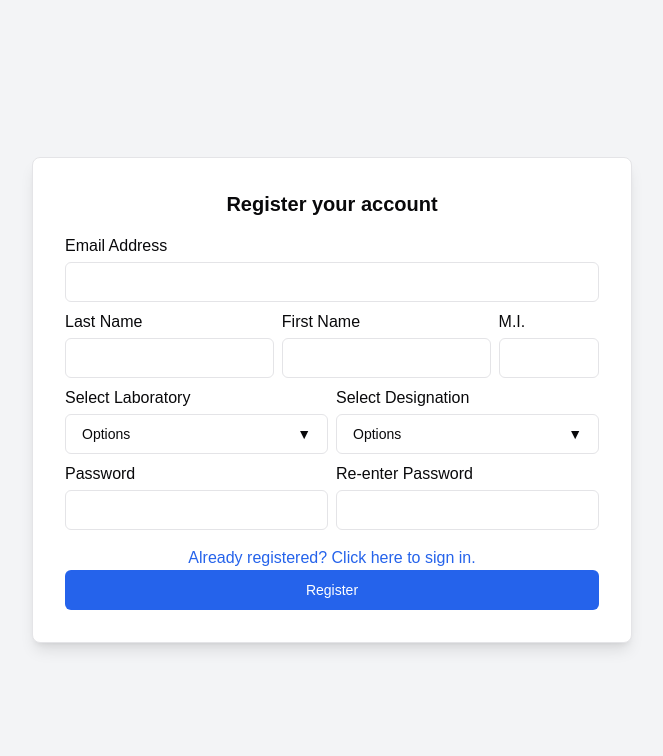
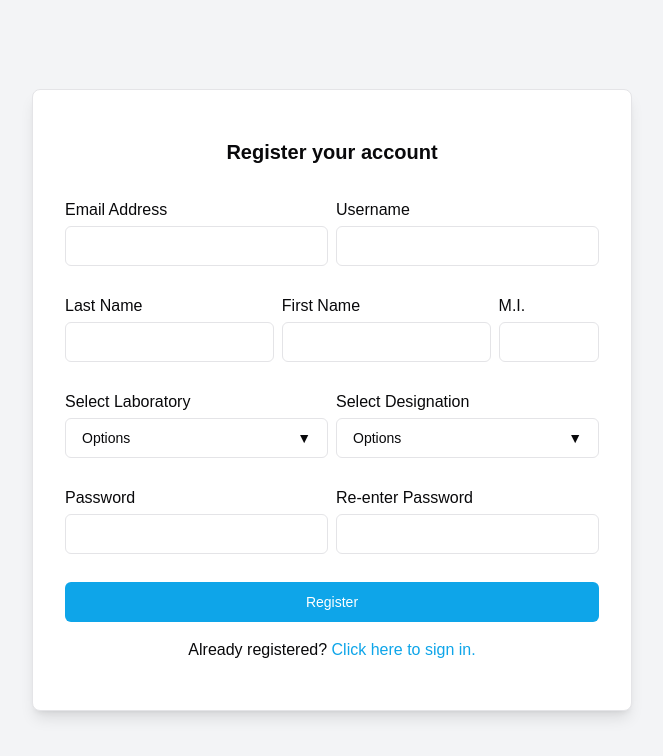
Before and after one commit to kristinjuwel/automated-laboratory-inventory, a Next.js app: page /registration in a window 1280 px wide. Shown: the top 756 px of the page, without its empty margins (308-971 px from the left). Built offline with nearby package versions, Linux system fonts and the light colour scheme.

Commit message:
fix: otp verification

```diff
--- a/src/app/(main)/registration/page.tsx
+++ b/src/app/(main)/registration/page.tsx
@@ -16,6 +16,7 @@ import { Toaster, toast } from "sonner";
 
 const RegisterPage = () => {
   const [email, setEmail] = useState("");
+  const [userName, setUserName] = useState("");
   const [lastName, setLastName] = useState("");
   const [firstName, setFirstName] = useState("");
   const [middleInitial, setMiddleInitial] = useState("");
@@ -24,7 +25,8 @@ const RegisterPage = () => {
   const [password, setPassword] = useState("");
   const [rePassword, setRePassword] = useState("");
 
-  const handleRegister = () => {
+  const handleRegister = (e: React.FormEvent) => {
+    e.preventDefault();
     toast.success("Registration successful!");
   };
 
@@ -32,22 +34,38 @@ const RegisterPage = () => {
     <div className="flex w-screen h-screen items-center justify-center bg-gray-100">
       <Card className="p-8 w-full max-w-[600px] shadow-lg">
         <div className="flex justify-center mb-4">
-          <h1 className="text-xl font-bold">Register your account</h1>
+          <h1 className="text-xl font-bold py-4">Register your account</h1>
         </div>
+
         <Toaster />
 
+        <form onSubmit={handleRegister} className="mb-4">
+          <div className="grid grid-cols-2 gap-2 mb-4">
+            <div>
               <label className="block mb-1">Email Address</label>
               <Input
-          className="mb-2"
+                className="mb-3"
                 value={email}
                 onChange={(e) => setEmail(e.target.value)}
                 required
               />
+            </div>
+            <div>
+              <label className="block mb-1">Username</label>
+              <Input
+                className="mb-3"
+                value={userName}
+                onChange={(e) => setUserName(e.target.value)}
+                required
+              />
+            </div>
+          </div>
 
-        <div className="grid grid-cols-5 gap-2 mb-2">
+          <div className="grid grid-cols-5 gap-2 mb-4">
             <div className="col-span-2">
               <label className="block mb-1">Last Name</label>
               <Input
+                className="mb-3"
                 value={lastName}
                 onChange={(e) => setLastName(e.target.value)}
                 required
@@ -56,6 +74,7 @@ const RegisterPage = () => {
             <div className="col-span-2">
               <label className="block mb-1">First Name</label>
               <Input
+                className="mb-3"
                 value={firstName}
                 onChange={(e) => setFirstName(e.target.value)}
                 required
@@ -64,6 +83,7 @@ const RegisterPage = () => {
             <div className="col-span-1">
               <label className="block mb-1">M.I.</label>
               <Input
+                className="mb-3"
                 value={middleInitial}
                 onChange={(e) => setMiddleInitial(e.target.value)}
                 required
@@ -71,12 +91,12 @@ const RegisterPage = () => {
             </div>
           </div>
 
-        <div className="grid grid-cols-2 gap-2 mb-2">
+          <div className="grid grid-cols-2 gap-2 mb-4">
             <div>
               <label className="block mb-1">Select Laboratory</label>
               <DropdownMenu>
                 <DropdownMenuTrigger asChild>
-              <Button variant="outline" className="w-full flex justify-between items-center">
+                  <Button variant="outline" className="w-full flex justify-between items-center mb-3">
                     <span>{laboratory || "Options"}</span>
                     <span className="ml-auto">▼</span>
                   </Button>
@@ -103,12 +123,11 @@ const RegisterPage = () => {
               </DropdownMenu>
             </div>
 
-
             <div>
               <label className="block mb-1">Select Designation</label>
               <DropdownMenu>
                 <DropdownMenuTrigger asChild>
-                <Button variant="outline" className="w-full">
+                  <Button variant="outline" className="w-full mb-3">
                     <span>{designation || "Options"}</span>
                     <span className="ml-auto">▼</span>
                   </Button>
@@ -138,10 +157,11 @@ const RegisterPage = () => {
             </div>
           </div>
 
-        <div className="grid grid-cols-2 gap-2 mb-2">
+          <div className="grid grid-cols-2 gap-2 mb-4">
             <div>
               <label className="block mb-1">Password</label>
               <Input
+                className="mb-3"
                 type="password"
                 value={password}
                 onChange={(e) => setPassword(e.target.value)}
@@ -151,6 +171,7 @@ const RegisterPage = () => {
             <div>
               <label className="block mb-1">Re-enter Password</label>
               <Input
+                className="mb-3"
                 type="password"
                 value={rePassword}
                 onChange={(e) => setRePassword(e.target.value)}
@@ -158,16 +179,16 @@ const RegisterPage = () => {
               />
             </div>
           </div>
-
-        <p className="mt-4 text-center text-blue-600">
+          <Button type="submit" className="w-full bg-sky-500 text-white">
+            Register
+          </Button>
+          <p className="mt-4 text-center">
             Already registered?{" "}
-          <a href="#" className="text-blue-600">
+            <a href="#" className="text-sky-500">
               Click here to sign in.
             </a>
           </p>
-        <Button className="w-full bg-blue-600 text-white" onClick={handleRegister}>
-          Register
-        </Button>
+        </form>
       </Card>
     </div>
   );
--- /dev/null
+++ b/src/components/ui/form.tsx
@@ -0,0 +1,178 @@
+"use client"
+
+import * as React from "react"
+import * as LabelPrimitive from "@radix-ui/react-label"
+import { Slot } from "@radix-ui/react-slot"
+import {
+  Controller,
+  ControllerProps,
+  FieldPath,
+  FieldValues,
+  FormProvider,
+  useFormContext,
+} from "react-hook-form"
+
+import { cn } from "@/lib/utils"
+import { Label } from "@/components/ui/label"
+
+const Form = FormProvider
+
+type FormFieldContextValue<
+  TFieldValues extends FieldValues = FieldValues,
+  TName extends FieldPath<TFieldValues> = FieldPath<TFieldValues>
+> = {
+  name: TName
+}
+
+const FormFieldContext = React.createContext<FormFieldContextValue>(
+  {} as FormFieldContextValue
+)
+
+const FormField = <
+  TFieldValues extends FieldValues = FieldValues,
+  TName extends FieldPath<TFieldValues> = FieldPath<TFieldValues>
+>({
+  ...props
+}: ControllerProps<TFieldValues, TName>) => {
+  return (
+    <FormFieldContext.Provider value={{ name: props.name }}>
+      <Controller {...props} />
+    </FormFieldContext.Provider>
+  )
+}
+
+const useFormField = () => {
+  const fieldContext = React.useContext(FormFieldContext)
+  const itemContext = React.useContext(FormItemContext)
+  const { getFieldState, formState } = useFormContext()
+
+  const fieldState = getFieldState(fieldContext.name, formState)
+
+  if (!fieldContext) {
+    throw new Error("useFormField should be used within <FormField>")
+  }
+
+  const { id } = itemContext
+
+  return {
+    id,
+    name: fieldContext.name,
+    formItemId: `${id}-form-item`,
+    formDescriptionId: `${id}-form-item-description`,
+    formMessageId: `${id}-form-item-message`,
+    ...fieldState,
+  }
+}
+
+type FormItemContextValue = {
+  id: string
+}
+
+const FormItemContext = React.createContext<FormItemContextValue>(
+  {} as FormItemContextValue
+)
+
+const FormItem = React.forwardRef<
+  HTMLDivElement,
+  React.HTMLAttributes<HTMLDivElement>
+>(({ className, ...props }, ref) => {
+  const id = React.useId()
+
+  return (
+    <FormItemContext.Provider value={{ id }}>
+      <div ref={ref} className={cn("space-y-2", className)} {...props} />
+    </FormItemContext.Provider>
+  )
+})
+FormItem.displayName = "FormItem"
+
+const FormLabel = React.forwardRef<
+  React.ElementRef<typeof LabelPrimitive.Root>,
+  React.ComponentPropsWithoutRef<typeof LabelPrimitive.Root>
+>(({ className, ...props }, ref) => {
+  const { error, formItemId } = useFormField()
+
+  return (
+    <Label
+      ref={ref}
+      className={cn(error && "text-destructive", className)}
+      htmlFor={formItemId}
+      {...props}
+    />
+  )
+})
+FormLabel.displayName = "FormLabel"
+
+const FormControl = React.forwardRef<
+  React.ElementRef<typeof Slot>,
+  React.ComponentPropsWithoutRef<typeof Slot>
+>(({ ...props }, ref) => {
+  const { error, formItemId, formDescriptionId, formMessageId } = useFormField()
+
+  return (
+    <Slot
+      ref={ref}
+      id={formItemId}
+      aria-describedby={
+        !error
+          ? `${formDescriptionId}`
+          : `${formDescriptionId} ${formMessageId}`
+      }
+      aria-invalid={!!error}
+      {...props}
+    />
+  )
+})
+FormControl.displayName = "FormControl"
+
+const FormDescription = React.forwardRef<
+  HTMLParagraphElement,
+  React.HTMLAttributes<HTMLParagraphElement>
+>(({ className, ...props }, ref) => {
+  const { formDescriptionId } = useFormField()
+
+  return (
+    <p
+      ref={ref}
+      id={formDescriptionId}
+      className={cn("text-sm text-muted-foreground", className)}
+      {...props}
+    />
+  )
+})
+FormDescription.displayName = "FormDescription"
+
+const FormMessage = React.forwardRef<
+  HTMLParagraphElement,
+  React.HTMLAttributes<HTMLParagraphElement>
+>(({ className, children, ...props }, ref) => {
+  const { error, formMessageId } = useFormField()
+  const body = error ? String(error?.message) : children
+
+  if (!body) {
+    return null
+  }
+
+  return (
+    <p
+      ref={ref}
+      id={formMessageId}
+      className={cn("text-sm font-medium text-destructive", className)}
+      {...props}
+    >
+      {body}
+    </p>
+  )
+})
+FormMessage.displayName = "FormMessage"
+
+export {
+  useFormField,
+  Form,
+  FormItem,
+  FormLabel,
+  FormControl,
+  FormDescription,
+  FormMessage,
+  FormField,
+}
--- /dev/null
+++ b/src/components/ui/label.tsx
@@ -0,0 +1,26 @@
+"use client"
+
+import * as React from "react"
+import * as LabelPrimitive from "@radix-ui/react-label"
+import { cva, type VariantProps } from "class-variance-authority"
+
+import { cn } from "@/lib/utils"
+
+const labelVariants = cva(
+  "text-sm font-medium leading-none peer-disabled:cursor-not-allowed peer-disabled:opacity-70"
+)
+
+const Label = React.forwardRef<
+  React.ElementRef<typeof LabelPrimitive.Root>,
+  React.ComponentPropsWithoutRef<typeof LabelPrimitive.Root> &
+    VariantProps<typeof labelVariants>
+>(({ className, ...props }, ref) => (
+  <LabelPrimitive.Root
+    ref={ref}
+    className={cn(labelVariants(), className)}
+    {...props}
+  />
+))
+Label.displayName = LabelPrimitive.Root.displayName
+
+export { Label }
--- a/tailwind.config.ts
+++ b/tailwind.config.ts
@@ -55,7 +55,16 @@ const config: Config = {
   			lg: 'var(--radius)',
   			md: 'calc(var(--radius) - 2px)',
   			sm: 'calc(var(--radius) - 4px)'
-  		}
+  		},
+		keyframes: {
+		"caret-blink": {
+			"0%,70%,100%": { opacity: "1" },
+			"20%,50%": { opacity: "0" },
+		},
+		},
+		animation: {
+		"caret-blink": "caret-blink 1.25s ease-out infinite",
+		}
   	}
   },
   plugins: [require("tailwindcss-animate")],
```
Also changed, not shown: package.json (+6 -1 lines), src/app/(main)/verify-email/page.tsx (+22 -12 lines), src/components/ui/input-otp.tsx (added, +71 -0 lines), 1 other file (tests, documents, lock files or other folders). Lines whose indentation alone changed are shown as unchanged.
